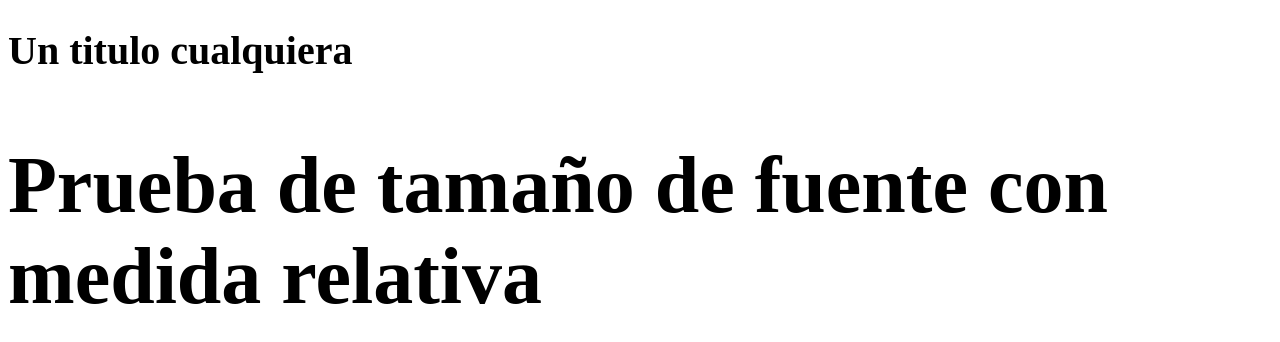
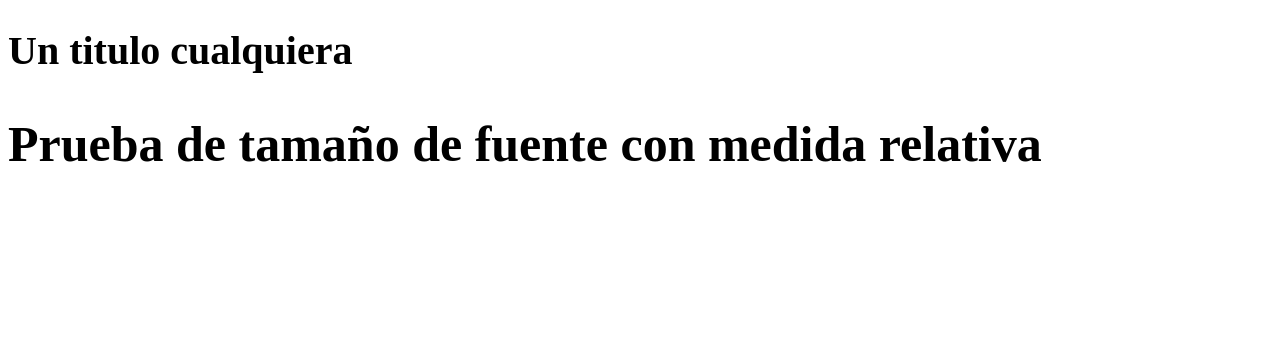
Before and after one commit to demian35/HTMLwithCSS, a plain HTML site: page prueba3/index.html in a window 1280 px wide. Drawn offline with Linux system fonts and the light colour scheme.

Commit message:
aplicando herencia para la asignacion de una medida relativa

```diff
--- a/prueba3/style.css
+++ b/prueba3/style.css
@@ -4,6 +4,9 @@ h1{
 }
 
 
+.Textodeprueba{
+    font-size: 10px;
+}
 
 .Textodeprueba_titulo{
     font-size: 5em;
```
